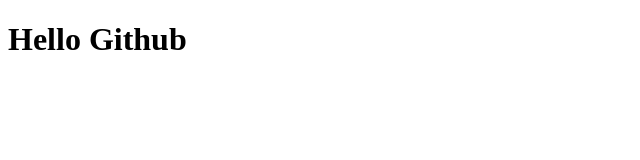
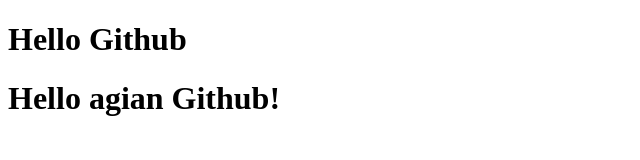
Before and after one commit to mpum31310/newMpumelelo, a plain HTML site: page index.html in a window 1280 px wide. Shown: the whole page, without its empty margins (0-640 px from the left). Drawn offline with Linux system fonts and the light colour scheme.

Commit message:
I also changed samething

```diff
--- a/index.html
+++ b/index.html
@@ -1,16 +1,11 @@
 <!doctype html>
 <html>
 <head>
-
-
-
 	<title>Hello gitHub</title>
 </head>
 
 <body>
-
 		<h1> Hello Github </h1>
-
-
+		<h1> Hello agian Github!</h1>
 </body>
 </html>
```
